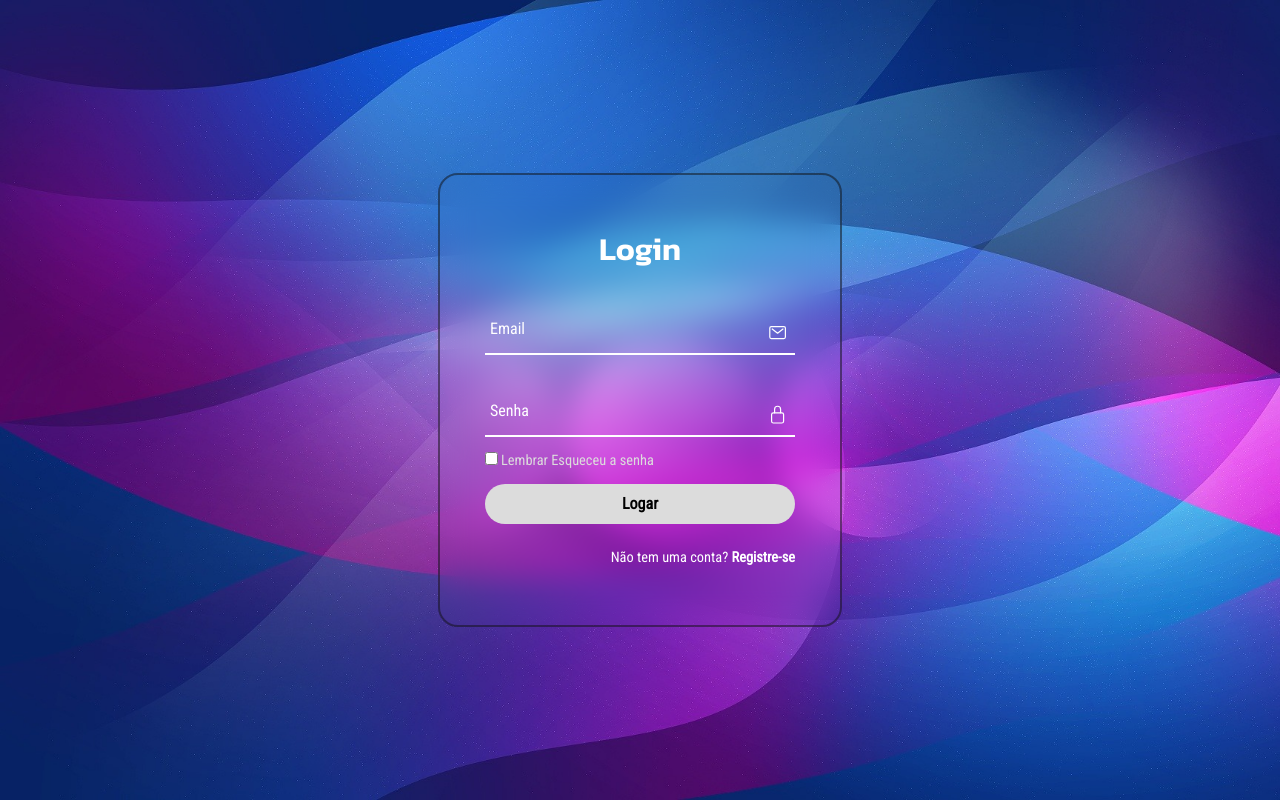
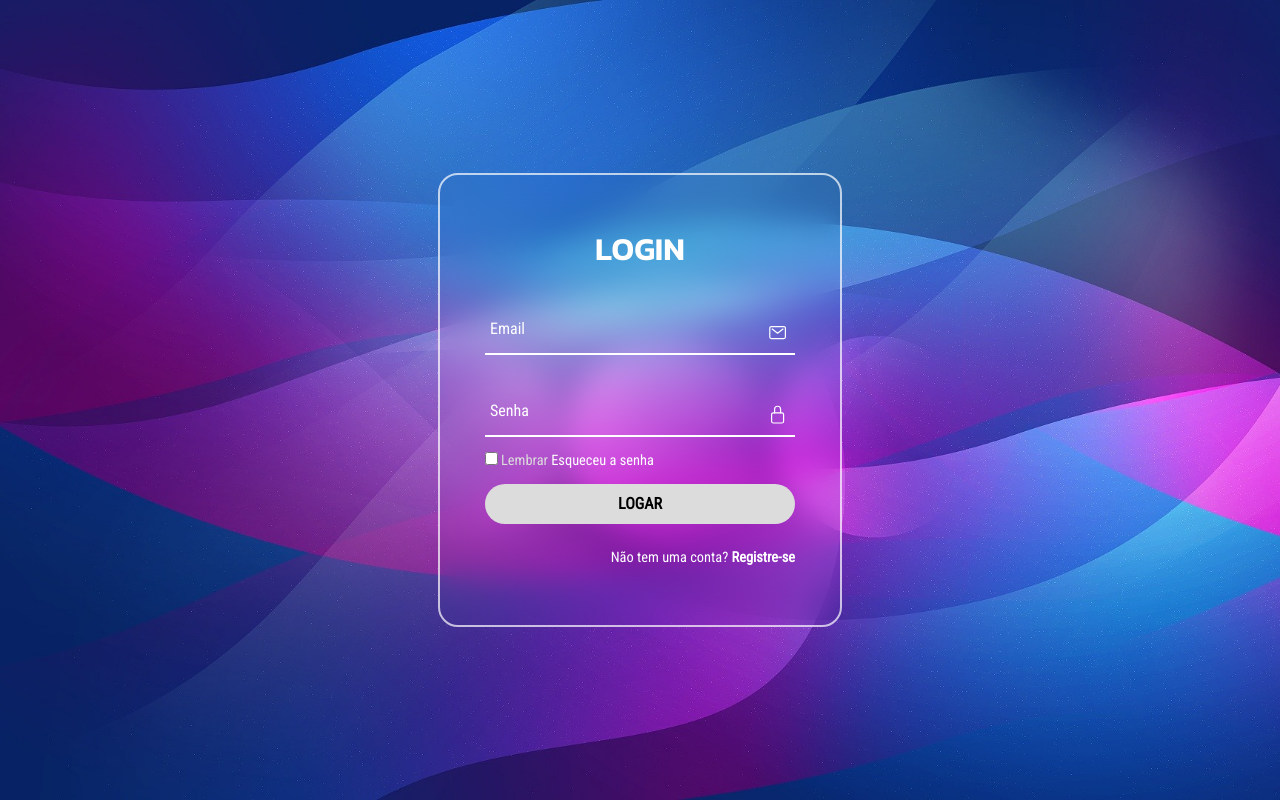
Before and after one commit to phpauloh/tela_login_html_css, a plain HTML site: page index.html in a window 1280 px wide. Drawn offline with nearby package versions, Linux system fonts and the light colour scheme.

Commit message:
Tela de Login com HTML e CSS

```diff
--- a/index.css
+++ b/index.css
@@ -21,7 +21,7 @@ section{
     width: 400px;
     height: 450px;
     background: transparent;
-    border: 2px solid rgba(17, 17, 17, .5);
+    border: 2px solid rgba(255, 255, 255, 0.7);
     border-radius: 20px;
     backdrop-filter: blur(15px);
     display: flex;
@@ -34,6 +34,7 @@ h2{
     font-size: 2em;
     text-align: center;
     font-family: 'Kanit', sans-serif;
+    text-transform: uppercase;
 }
 
 
@@ -90,7 +91,7 @@ top: -5px;
 
 }
 .lembrar label a{
-    color: #DCDCDC;
+    color: #fff;
     text-decoration: none;
 }
 .lembrar label a:hover{
@@ -106,6 +107,11 @@ button{
     cursor: pointer;
     font-size: 1em;
     font-weight: 600;
+    text-transform: uppercase;
+}
+
+button:hover{
+    filter: brightness(120%);
 }
 .registrar{
     font-size: .9em;
```
